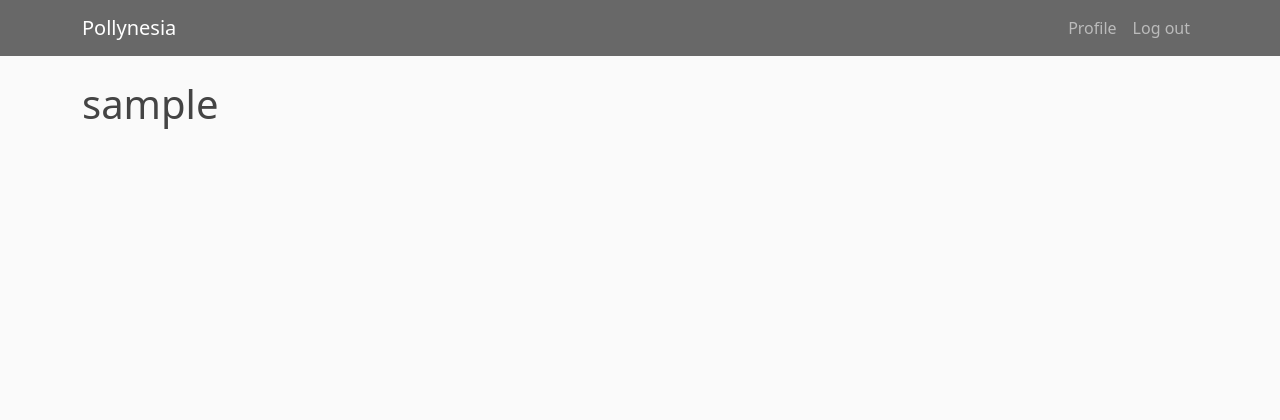
After one commit to dgulacsy/pollynesia, a Django app: page /profile/ in a window 1280 px wide. The commit adds this page. Shown: the top 420 px of the page. Run offline with Django 4.2, Linux system fonts and the light colour scheme; the visitor is signed in with stand-in values (Sample User, id 1); some libraries are stand-ins or nearby versions.

Commit message:
add profile page logic

```diff
--- a/pollynesia_project/pollynesia_project/settings.py
+++ b/pollynesia_project/pollynesia_project/settings.py
@@ -145,6 +145,7 @@ STATIC_URL = 'static/'
 DEFAULT_AUTO_FIELD = 'django.db.models.BigAutoField'
 
 LOGIN_REDIRECT_URL = 'polls:index'
+LOGIN_URL = 'login'
 
 # Crispy settings
 CRISPY_TEMPLATE_PACK = 'bootstrap4'
--- a/pollynesia_project/pollynesia_project/urls.py
+++ b/pollynesia_project/pollynesia_project/urls.py
@@ -22,6 +22,7 @@ from users import views as users_views
 urlpatterns = [
     path('polls/', include('polls.urls')),
     path('signup/', users_views.signup, name='signup'),
+    path('profile/', users_views.profile, name='profile'),
     path('login/', auth_views.LoginView.as_view(template_name='users/login.html'), name='login'),
     path('logout/', auth_views.LogoutView.as_view(template_name='users/logout.html'), name='logout'),
     path('', include('pollynesia_site.urls')),
--- a/pollynesia_project/pollynesia_site/templates/pollynesia_site/navbar.html
+++ b/pollynesia_project/pollynesia_site/templates/pollynesia_site/navbar.html
@@ -7,8 +7,13 @@
         </button>
         <div class="collapse navbar-collapse" id="navbarToggle">
             <div class="navbar-nav ms-auto">
-                <a class="nav-item nav-link" href="/login">Log In</a>
-                <a class="nav-item nav-link" href="{% url 'signup' %}">Sign Up</a>
+                {% if user.is_authenticated %}
+                    <a class="nav-item nav-link" href="{% url 'profile' %}">Profile</a>
+                    <a class="nav-item nav-link" href="{% url 'logout' %}">Log out</a>
+                {% else %}
+                    <a class="nav-item nav-link" href="{% url 'login' %}">Log In</a>
+                    <a class="nav-item nav-link" href="{% url 'signup' %}">Sign Up</a>
+                {% endif %}
             </div>
         </div>
         </div>
--- /dev/null
+++ b/pollynesia_project/users/templates/users/profile.html
@@ -0,0 +1,5 @@
+{% extends "pollynesia_site/base.html" %}
+
+{% block content %}
+    <h1>{{user.username}}</h1>
+{% endblock %}
--- a/pollynesia_project/users/views.py
+++ b/pollynesia_project/users/views.py
@@ -1,6 +1,7 @@
 from django.shortcuts import render, redirect
 from django.contrib import messages
 from .forms import UserSignupForm
+from django.contrib.auth.decorators import login_required
 
 def signup(request):
     if request.method == 'POST':
@@ -13,3 +14,7 @@ def signup(request):
     else:
         form = UserSignupForm()
     return render(request, 'users/signup.html', {'form': form})
+
+@login_required
+def profile(request):
+    return render(request, 'users/profile.html')
```
